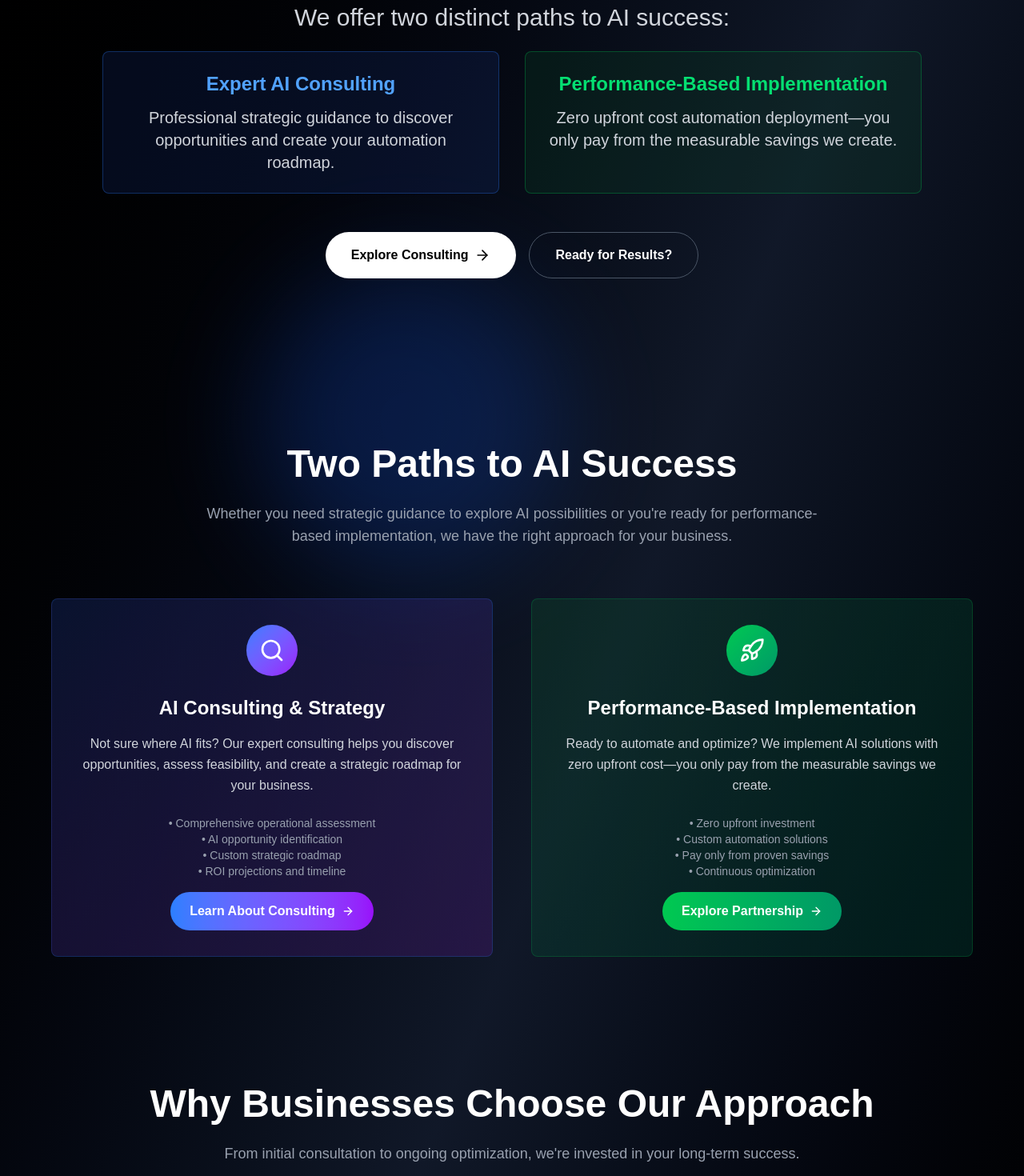
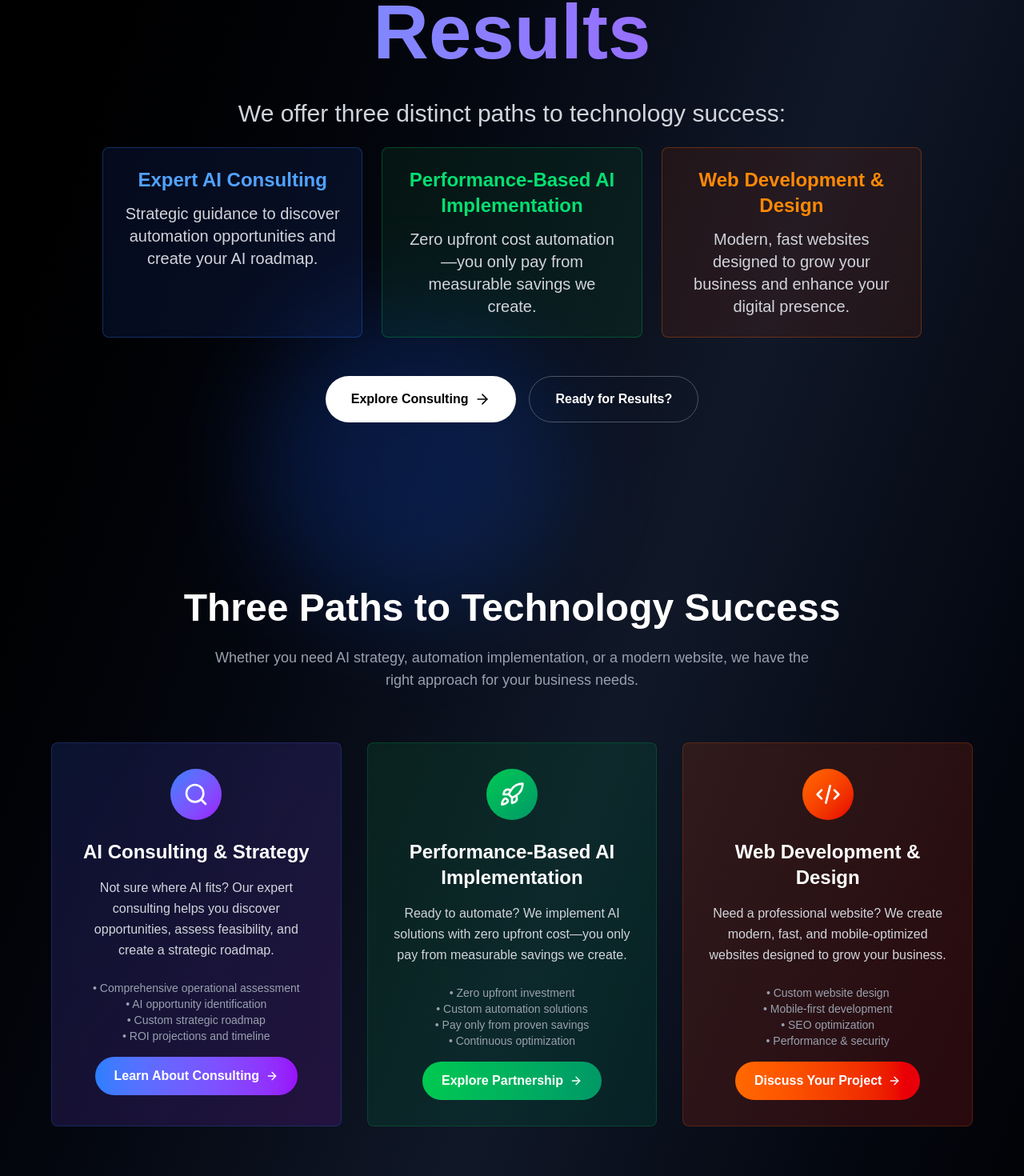
Before and after one commit to SCDEVBrazil/accelerate-ai-website, a Next.js app: page / in a window 1280 px wide. Shown: the part 500-1970 px from the top of the page at 80% size. Built offline with nearby package versions, Linux system fonts and the light colour scheme.

Commit message:
Update page.tsx

```diff
--- a/src/app/page.tsx
+++ b/src/app/page.tsx
@@ -137,7 +137,7 @@ export default function HomePage() {
         >
           Discover, Design & Deploy{" "}
           <span className="block text-transparent bg-clip-text bg-gradient-to-r from-blue-400 to-purple-500">
-            AI That Pays For Itself
+            Technology That Drives Results
           </span>
         </motion.h1>
 
@@ -148,19 +148,25 @@ export default function HomePage() {
           className="text-xl md:text-2xl lg:text-3xl text-gray-300 max-w-5xl mb-12"
         >
           <span className="block mb-6 text-center">
-            We offer two distinct paths to AI success:
+            We offer three distinct paths to technology success:
           </span>
-          <div className="grid md:grid-cols-2 gap-8 text-lg md:text-xl">
+          <div className="grid md:grid-cols-3 gap-6 text-lg md:text-xl">
             <div className="bg-blue-900/20 p-6 rounded-lg border border-blue-500/30">
               <h3 className="text-xl md:text-2xl font-bold text-blue-400 mb-3">Expert AI Consulting</h3>
               <p className="text-gray-300">
-                Professional strategic guidance to discover opportunities and create your automation roadmap.
+                Strategic guidance to discover automation opportunities and create your AI roadmap.
               </p>
             </div>
             <div className="bg-green-900/20 p-6 rounded-lg border border-green-500/30">
-              <h3 className="text-xl md:text-2xl font-bold text-green-400 mb-3">Performance-Based Implementation</h3>
+              <h3 className="text-xl md:text-2xl font-bold text-green-400 mb-3">Performance-Based AI Implementation</h3>
               <p className="text-gray-300">
-                Zero upfront cost automation deployment—you only pay from the measurable savings we create.
+                Zero upfront cost automation—you only pay from measurable savings we create.
+              </p>
+            </div>
+            <div className="bg-orange-900/20 p-6 rounded-lg border border-orange-500/30">
+              <h3 className="text-xl md:text-2xl font-bold text-orange-400 mb-3">Web Development & Design</h3>
+              <p className="text-gray-300">
+                Modern, fast websites designed to grow your business and enhance your digital presence.
               </p>
             </div>
           </div>
@@ -199,14 +205,14 @@ export default function HomePage() {
             className="text-center mb-16"
           >
             <h2 className="text-3xl md:text-5xl font-bold mb-6">
-              Two Paths to AI Success
+              Three Paths to Technology Success
             </h2>
             <p className="text-lg text-gray-400 max-w-3xl mx-auto">
-              Whether you need strategic guidance to explore AI possibilities or you're ready for performance-based implementation, we have the right approach for your business.
+              Whether you need AI strategy, automation implementation, or a modern website, we have the right approach for your business needs.
             </p>
           </motion.div>
 
-          <div className="grid md:grid-cols-2 gap-12">
+          <div className="grid md:grid-cols-3 gap-8">
             <motion.div
               initial={{ opacity: 0, y: 20 }}
               whileInView={{ opacity: 1, y: 0 }}
@@ -219,7 +225,7 @@ export default function HomePage() {
               </div>
               <h3 className="text-2xl font-bold mb-4">AI Consulting & Strategy</h3>
               <p className="text-gray-300 leading-relaxed mb-6">
-                Not sure where AI fits? Our expert consulting helps you discover opportunities, assess feasibility, and create a strategic roadmap for your business.
+                Not sure where AI fits? Our expert consulting helps you discover opportunities, assess feasibility, and create a strategic roadmap.
               </p>
               <div className="text-sm text-gray-400 mb-4">
                 • Comprehensive operational assessment<br/>
@@ -246,9 +252,9 @@ export default function HomePage() {
               <div className="w-16 h-16 mx-auto mb-6 bg-gradient-to-br from-green-500 to-emerald-600 rounded-full flex items-center justify-center">
                 <Rocket className="w-8 h-8" />
               </div>
-              <h3 className="text-2xl font-bold mb-4">Performance-Based Implementation</h3>
+              <h3 className="text-2xl font-bold mb-4">Performance-Based AI Implementation</h3>
               <p className="text-gray-300 leading-relaxed mb-6">
-                Ready to automate and optimize? We implement AI solutions with zero upfront cost—you only pay from the measurable savings we create.
+                Ready to automate? We implement AI solutions with zero upfront cost—you only pay from measurable savings we create.
               </p>
               <div className="text-sm text-gray-400 mb-4">
                 • Zero upfront investment<br/>
@@ -261,6 +267,37 @@ export default function HomePage() {
                 className="inline-flex items-center space-x-2 px-6 py-3 bg-gradient-to-r from-green-500 to-emerald-600 text-white rounded-full font-semibold hover:from-green-600 hover:to-emerald-700 transition-all duration-200"
               >
                 <span>Explore Partnership</span>
+                <ArrowRight className="w-4 h-4" />
+              </Link>
+            </motion.div>
+
+            <motion.div
+              initial={{ opacity: 0, y: 20 }}
+              whileInView={{ opacity: 1, y: 0 }}
+              transition={{ duration: 0.8, delay: 0.3 }}
+              viewport={{ once: true }}
+              className="text-center bg-gradient-to-br from-orange-900/30 to-red-900/30 p-8 rounded-lg border border-orange-500/20"
+            >
+              <div className="w-16 h-16 mx-auto mb-6 bg-gradient-to-br from-orange-500 to-red-600 rounded-full flex items-center justify-center">
+                <svg className="w-8 h-8" fill="none" stroke="currentColor" viewBox="0 0 24 24">
+                  <path strokeLinecap="round" strokeLinejoin="round" strokeWidth={2} d="M10 20l4-16m4 4l4 4-4 4M6 16l-4-4 4-4" />
+                </svg>
+              </div>
+              <h3 className="text-2xl font-bold mb-4">Web Development & Design</h3>
+              <p className="text-gray-300 leading-relaxed mb-6">
+                Need a professional website? We create modern, fast, and mobile-optimized websites designed to grow your business.
+              </p>
+              <div className="text-sm text-gray-400 mb-4">
+                • Custom website design<br/>
+                • Mobile-first development<br/>
+                • SEO optimization<br/>
+                • Performance & security
+              </div>
+              <Link
+                href="/contact"
+                className="inline-flex items-center space-x-2 px-6 py-3 bg-gradient-to-r from-orange-500 to-red-600 text-white rounded-full font-semibold hover:from-orange-600 hover:to-red-700 transition-all duration-200"
+              >
+                <span>Discuss Your Project</span>
                 <ArrowRight className="w-4 h-4" />
               </Link>
             </motion.div>
@@ -282,7 +319,7 @@ export default function HomePage() {
               Why Businesses Choose Our Approach
             </h2>
             <p className="text-lg text-gray-400 max-w-3xl mx-auto">
-              From initial consultation to ongoing optimization, we're invested in your long-term success.
+              From AI strategy to web development, we're invested in your long-term technology success.
             </p>
           </motion.div>
 
@@ -415,7 +452,7 @@ export default function HomePage() {
             </span>
           </h2>
           <p className="text-xl text-gray-400 mb-8">
-            Whether you need strategic consulting or are ready for performance-based implementation, let's discuss how AI can transform your business.
+            Whether you need AI strategy, automation implementation, or a modern website, let's discuss how technology can transform your business.
           </p>
           <Link
             href="/contact"
```
